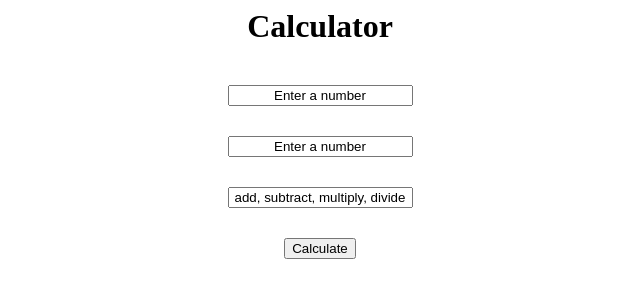
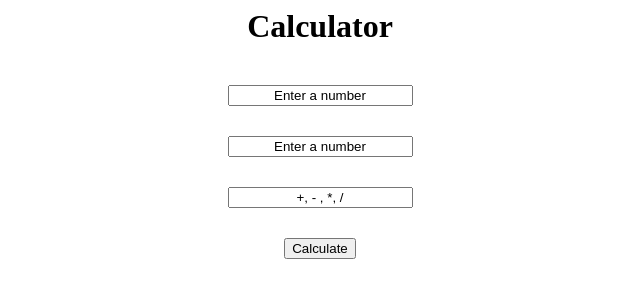
Before and after one commit to raj-dash/Flask-Calculator, a Flask app: page / in a window 1280 px wide. Shown: the top 300 px of the page, without its empty margins (320-960 px from the left). Run offline with Flask 2, Linux system fonts and the light colour scheme.

```diff
--- a/app.py
+++ b/app.py
@@ -10,19 +10,19 @@ def calculate():
             a = float(request.form.get('a'))
             b = float(request.form.get('b'))
             operation = request.form.get('op').lower()
-            if operation == 'add':
+            if operation == '+':
                 ans = a+b
-            elif operation == 'subtract':
+            elif operation == '-':
                 ans = a-b
-            elif operation == 'multiply':
+            elif operation == '*' or operation == 'x':
                 ans = a*b
-            elif operation == 'divide':
+            elif operation == '/':
                 ans = a/b
             else:
                 ans = "Enter valid values"
         except ValueError:
             ans = "Enter Valid Values"
-    return render_template('index.html', ansh=ans)
+    return render_template('index.html', ansh=str(ans))
 
 if __name__ == "__main__":
     app.run(debug=True)
--- a/templates/index.html
+++ b/templates/index.html
@@ -20,13 +20,16 @@
                 <div class="space"></div>
                 <input class="center" type="text" name="b" value="Enter a number">
                 <div class="space"></div>
-                <input class="center" type="text" name="op" value="add, subtract, multiply, divide">
+                <input class="center" type="text" name="op" value="+, - , *, /">
                 <div class="space"></div>
                 <button class="center" type="submit" value="submit">Calculate</button>
             </center>
         </form>
+        {%if ansh.isdigit()%}
+        <p class="center">Answer is : {{ansh}}</p>
+        {%endif%}
         {%if ansh%}
-        <p class="center">Answer is : {{ansh}}</p>
+        <p class="center">{{ansh}}</p>
         {%endif%}
     </body>
 </html>
```
